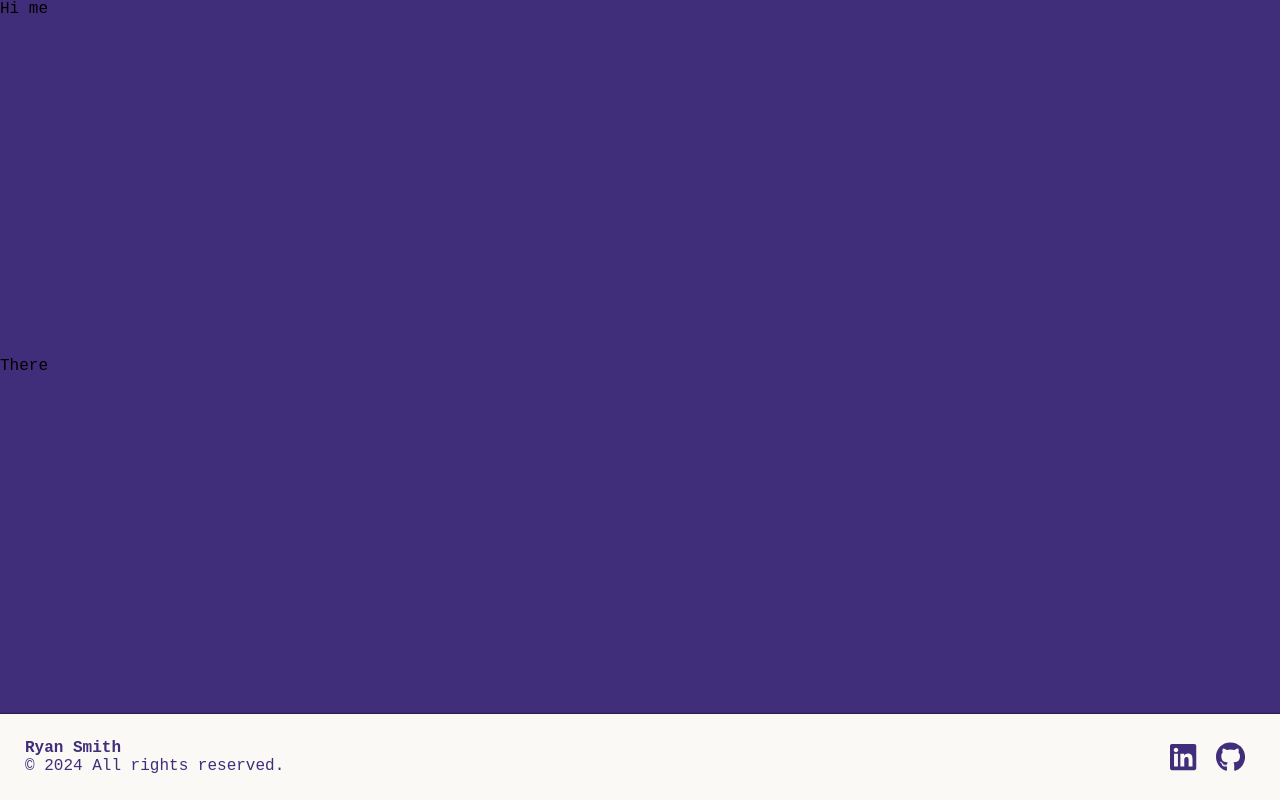
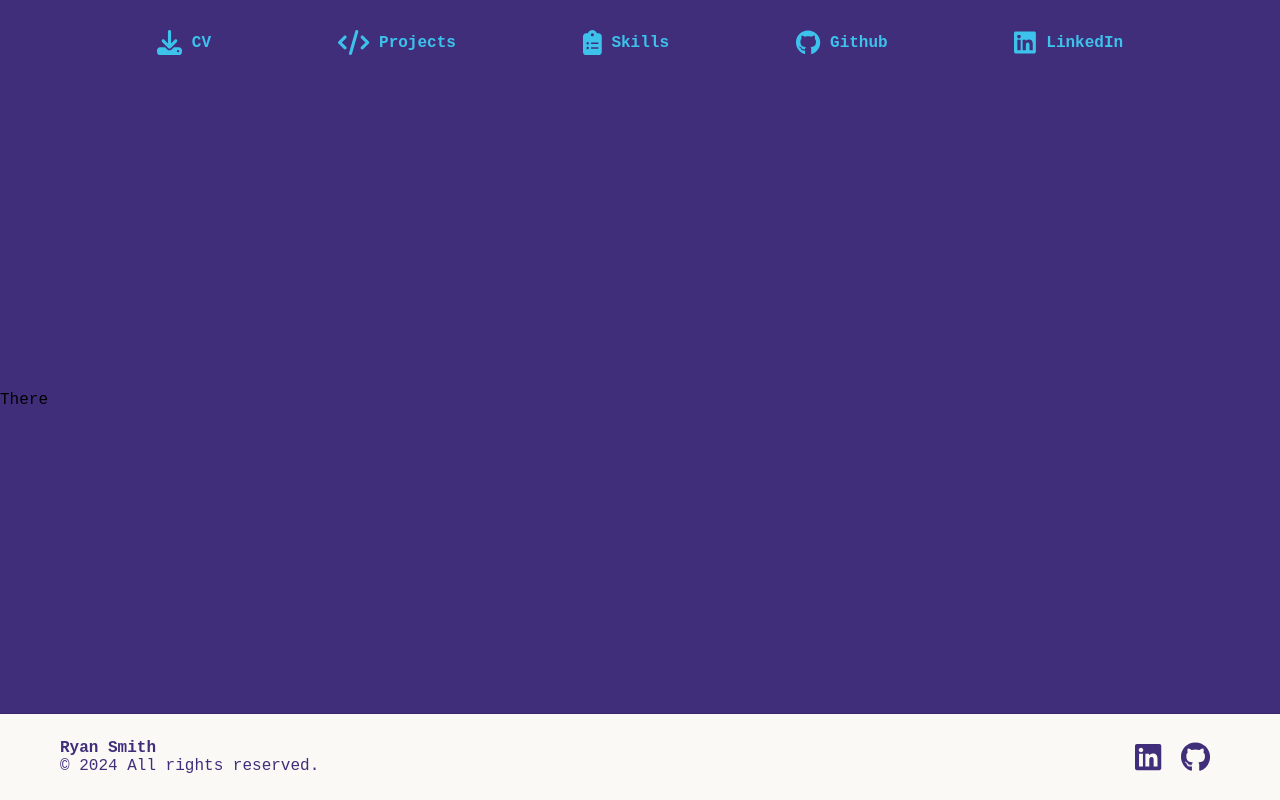
Before and after one commit to rs1257/cv-website-1.0, a Next.js app: page / in a window 1280 px wide. Built offline with nearby package versions, Linux system fonts and the light colour scheme; a web font is replaced by a local one.

Commit message:
feat: add navbar

```diff
--- a/package.json
+++ b/package.json
@@ -11,6 +11,7 @@
   "dependencies": {
     "@fortawesome/fontawesome-svg-core": "^6.5.2",
     "@fortawesome/free-brands-svg-icons": "^6.5.2",
+    "@fortawesome/free-solid-svg-icons": "^6.5.2",
     "@fortawesome/react-fontawesome": "^0.2.2",
     "next": "14.2.4",
     "react": "^18",
--- a/src/app/colours.scss
+++ b/src/app/colours.scss
@@ -2,3 +2,6 @@ $darkBlue: #402e7a;
 $midBlue: #4c3bcf;
 $lightBlue: #4b70f5;
 $babyBlue: #3dc2ec;
+
+$white: #faf9f6;
+$pink: #ff74d2;
--- a/src/app/layout.tsx
+++ b/src/app/layout.tsx
@@ -1,6 +1,7 @@
 import Footer from "@/components/footer/footer";
 import { Victor_Mono } from "next/font/google";
 import "./globals.scss";
+import Nav from "@/components/nav/nav";
 
 const victorMono = Victor_Mono({
   subsets: ["latin"],
@@ -22,8 +23,8 @@ export default function RootLayout({
     <html lang="en">
       <body className={victorMono.className}>
         <div className="main">
-          <div>Hi me</div>
-          {children}
+          <Nav />
+          <main>{children}</main>
           <Footer />
         </div>
       </body>
--- a/src/app/page.tsx
+++ b/src/app/page.tsx
@@ -1,5 +1,5 @@
 import styles from "./page.module.scss";
 
 export default function Home() {
-  return <main className={styles.main}>There</main>;
+  return <div className={styles.main}>There</div>;
 }
--- a/src/components/footer/footer.module.scss
+++ b/src/components/footer/footer.module.scss
@@ -1,12 +1,12 @@
 @use "../../app/colours.scss" as c;
 
 .footer {
-  background: #faf9f6;
+  background: c.$white;
   color: c.$darkBlue;
-  padding: 25px;
+  padding: 25px 60px;
   display: flex;
   justify-content: space-between;
-  box-shadow: black 2px 2px 2px 2px;
+  box-shadow: black 1px 1px 1px 1px;
 
   .iconContainer {
     display: flex;
--- /dev/null
+++ b/src/components/nav/nav.module.scss
@@ -0,0 +1,24 @@
+@use "../../app/colours.scss" as c;
+
+.nav {
+  display: flex;
+  justify-content: space-evenly;
+  padding: 30px;
+  color: c.$babyBlue;
+
+  .navItem {
+    display: flex;
+    align-items: center;
+    font-weight: 700;
+    cursor: pointer;
+
+    &:hover {
+      color: c.$pink;
+    }
+
+    .icon {
+      height: 25px;
+      padding-right: 10px;
+    }
+  }
+}
--- /dev/null
+++ b/src/components/nav/nav.tsx
@@ -0,0 +1,45 @@
+import { FontAwesomeIcon } from "@fortawesome/react-fontawesome";
+import { faLinkedin, faGithub } from "@fortawesome/free-brands-svg-icons";
+import {
+  faDownload,
+  faClipboardList,
+  faCode,
+} from "@fortawesome/free-solid-svg-icons";
+
+import styles from "./nav.module.scss";
+
+const links = [
+  {
+    name: "CV",
+    icon: <FontAwesomeIcon icon={faDownload} className={styles.icon} />,
+  },
+  {
+    name: "Projects",
+    icon: <FontAwesomeIcon icon={faCode} className={styles.icon} />,
+  },
+  {
+    name: "Skills",
+    icon: <FontAwesomeIcon icon={faClipboardList} className={styles.icon} />,
+  },
+  {
+    name: "Github",
+    icon: <FontAwesomeIcon icon={faGithub} className={styles.icon} />,
+  },
+  {
+    name: "LinkedIn",
+    icon: <FontAwesomeIcon icon={faLinkedin} className={styles.icon} />,
+  },
+];
+
+export default function Nav() {
+  return (
+    <nav className={styles.nav}>
+      {links.map(({ name, icon }) => (
+        <div key={name} className={styles.navItem}>
+          {icon}
+          <span>{name}</span>
+        </div>
+      ))}
+    </nav>
+  );
+}
```
Also changed, not shown: 1 other file (tests, documents, lock files or other folders).
